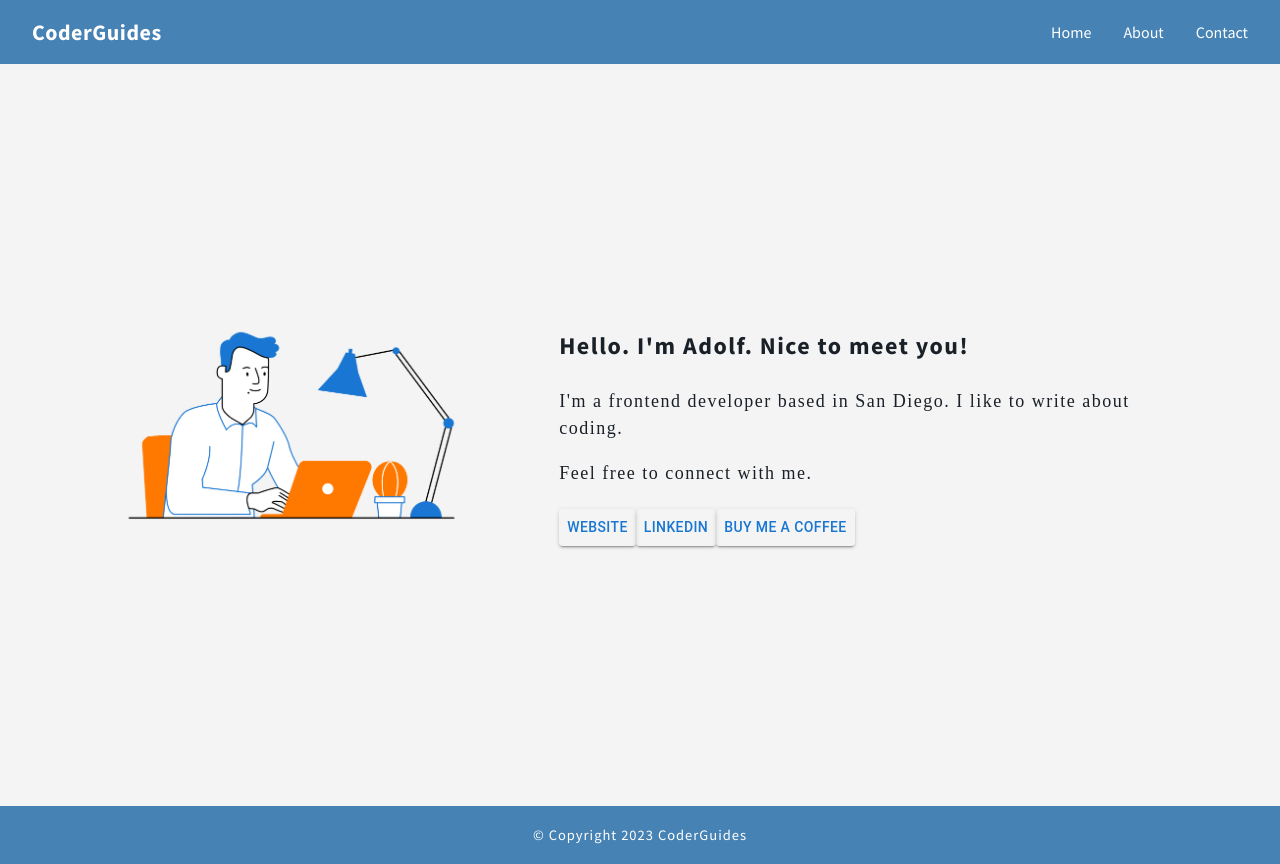
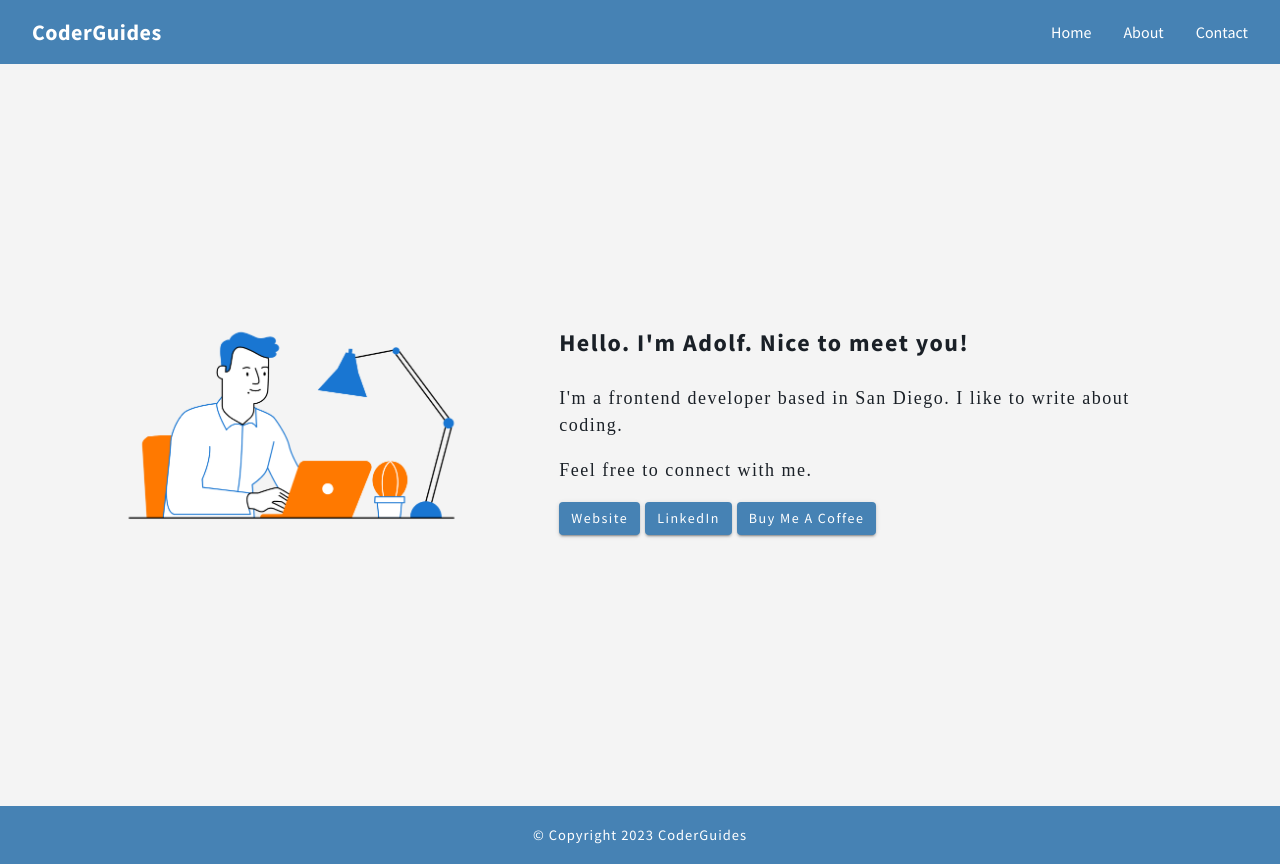
Before and after one commit to answebdev/next-sanity2, a Next.js app in the folder frontend/: page /contact in a window 1280 px wide. Built offline with nearby package versions, Linux system fonts and the light colour scheme; a web font is replaced by a local one.

Commit message:
update color theme

```diff
--- a/frontend/pages/contact.js
+++ b/frontend/pages/contact.js
@@ -31,7 +31,7 @@ const contact = () => {
                             <p className={styles.subheaderText}>I'm a frontend developer based in San Diego. I like to write about coding.</p>
                             <p className={styles.subheaderText}>Feel free to connect with me.</p>
                         </div>
-                        <Button className={styles.button}
+                        {/* <Button className={styles.button}
                             href='https://adolfschmuck.com/'
                             rel='noopener noreferrer'
                             target='_blank'>
@@ -48,8 +48,8 @@ const contact = () => {
                             rel='noopener noreferrer'
                             target='_blank'>
                             Buy Me a Coffee
-                        </Button>
-                        {/* <Link className={styles.button}
+                        </Button> */}
+                        <Link className={styles.button}
                             href='https://adolfschmuck.com/'
                             rel='noopener noreferrer'
                             target='_blank'>
@@ -66,7 +66,7 @@ const contact = () => {
                             rel='noopener noreferrer'
                             target='_blank'>
                             Buy Me a Coffee
-                        </Link> */}
+                        </Link>
                     </div>
                 </div>
             </article>
--- a/frontend/styles/Contact.module.css
+++ b/frontend/styles/Contact.module.css
@@ -60,8 +60,9 @@
 }
 
 .button:hover {
-  background-color: #3f75a2;
+  /* background-color: #3f75a2; */
   /* background-color: #386890; */
+  background-image: linear-gradient(rgb(0 0 0/10%) 0 0);
 }
 
 /* ===== MEDIA QUERIES ===== */
```
Also changed, not shown: frontend/pages/index.js (+4 -4 lines), frontend/styles/Index.module.css (+5 -6 lines).
